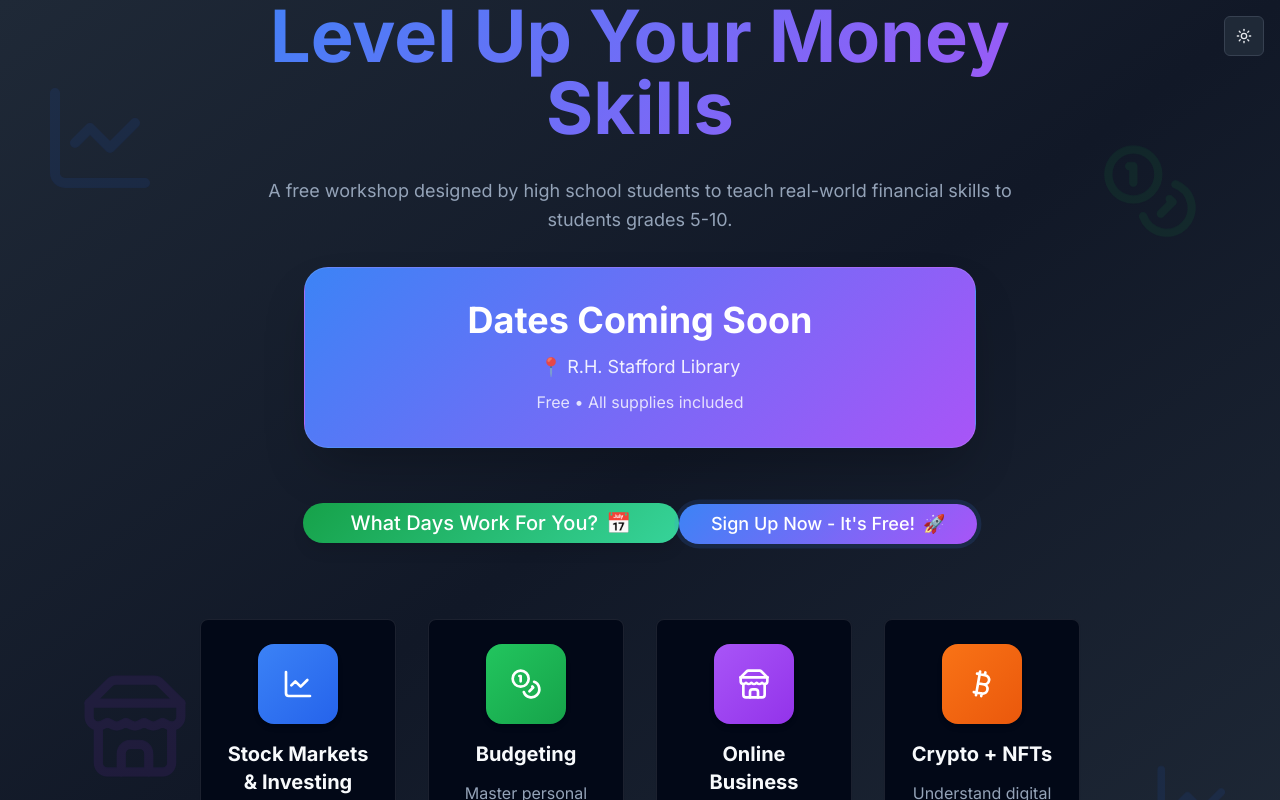
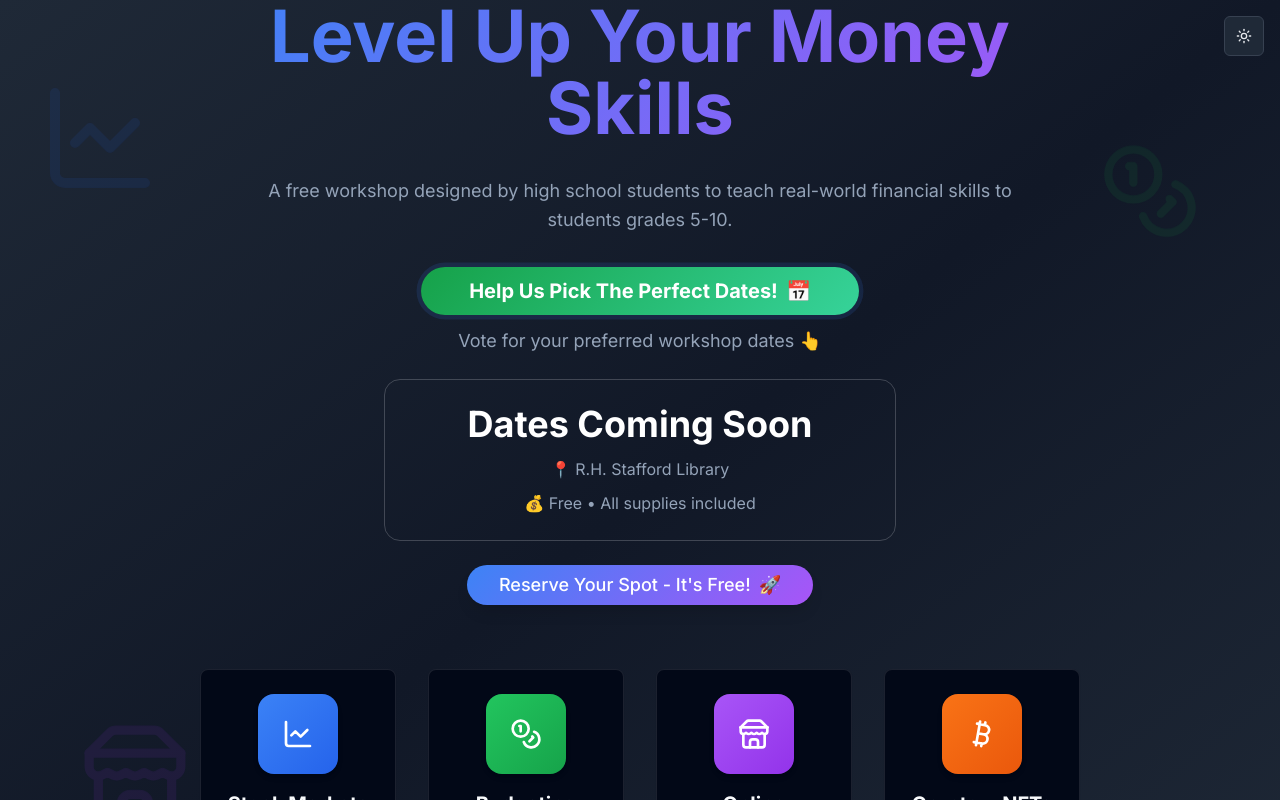
Before and after one commit to muj3b/spendora-workshop, a React (Vite) app: page / in a window 1280 px wide. Shown: the top 800 px of the page. Built offline with nearby package versions, Linux system fonts and the light colour scheme.

Commit message:
Refactor hero section
Improved the hero section to emphasize the "What Days Work For You?" button, making it more prominent and appealing, while de-emphasizing the "Dates Coming Soon" message.

```diff
--- a/src/components/Hero.tsx
+++ b/src/components/Hero.tsx
@@ -39,41 +39,56 @@ const Hero = () => {
             real-world financial skills to students grades 5-10.
           </p>
 
-          <section className="bg-gradient-primary rounded-3xl p-6 sm:p-8 mx-auto max-w-2xl mb-8 sm:mb-10 animate-dynamic-island-scale glass-strong shadow-large" style={{ animationDelay: '0.9s' }} aria-labelledby="workshop-details">
+          {/* Main Call-to-Action Section */}
+          <div className="space-y-6 animate-smooth-fade-in transform transition-all duration-1000" style={{ animationDelay: '0.9s' }}>
+            {/* Hero CTA Button */}
+            <div className="text-center">
+              <GradientButton
+                size="xl"
+                variant="secondary"
+                pulse={true}
+                className="w-full sm:w-auto rounded-full text-xl px-12 py-6 hover:scale-110 transition-all duration-300 shadow-glow"
+                onClick={() => window.open('https://docs.google.com/forms/d/e/1FAIpQLSc96cCWzGieYsW8-O71obKoyoV3yF8YTE1Msay3ZwoeWgydBg/viewform', '_blank')}
+                aria-label="Tell us what days work for you"
+              >
+                <span className="font-bold">Help Us Pick The Perfect Dates!</span> <span role="img" aria-label="Calendar">📅</span>
+              </GradientButton>
+              <p className="text-muted-foreground mt-3 text-lg">
+                Vote for your preferred workshop dates 👆
+              </p>
+            </div>
+
+            {/* Secondary info card */}
+            <div className="bg-gradient-primary/10 dark:bg-gradient-primary/5 rounded-2xl p-4 sm:p-6 mx-auto max-w-lg backdrop-blur-sm border border-primary/20">
               <LiveEventTimer
                 isActive={false}
                 eventStartDateTime="2025-07-06T14:00:00"
                 eventDurationHours={2}
                 totalEventDays={5}
+                className="mb-3"
               />
-            <p className="text-body-large text-white/90 mb-2">
+              <div className="text-center space-y-2">
+                <p className="text-body text-muted-foreground">
                   <span role="img" aria-label="Location">📍</span> R.H. Stafford Library
                 </p>
-            <p className="text-body text-white/80">
-              Free • All supplies included
+                <p className="text-body text-muted-foreground">
+                  <span role="img" aria-label="Money">💰</span> Free • All supplies included
                 </p>
-          </section>
+              </div>
+            </div>
 
-          <div className="space-y-4 animate-smooth-fade-in transform transition-all duration-1000" style={{ animationDelay: '1.1s' }}>
-            <GradientButton
-              size="xl"
-              variant="secondary"
-              className="w-full sm:w-auto rounded-full mb-3"
-              onClick={() => window.open('https://docs.google.com/forms/d/e/1FAIpQLSc96cCWzGieYsW8-O71obKoyoV3yF8YTE1Msay3ZwoeWgydBg/viewform', '_blank')}
-              aria-label="Tell us what days work for you"
-            >
-              What Days Work For You? <span role="img" aria-label="Calendar">📅</span>
-            </GradientButton>
+            {/* Secondary signup button */}
+            <div className="text-center">
               <GradientButton
                 size="lg"
                 variant="primary"
-              pulse={true}
                 className="w-full sm:w-auto rounded-full"
                 onClick={() => window.open('https://forms.gle/JWCVyGcfN5UKiwqHA', '_blank')}
                 aria-label="Sign up for the free Spendora workshop"
               >
-              Sign Up Now - It's Free! <span role="img" aria-label="Rocket">🚀</span>
+                Reserve Your Spot - It's Free! <span role="img" aria-label="Rocket">🚀</span>
               </GradientButton>
+            </div>
           </div>
 
           <section className="mt-8 sm:mt-12 md:mt-16 grid grid-cols-1 sm:grid-cols-2 lg:grid-cols-4 gap-4 sm:gap-6 md:gap-8 max-w-5xl mx-auto px-2" aria-labelledby="workshop-topics">
```
Lines whose indentation alone changed are shown as unchanged.
